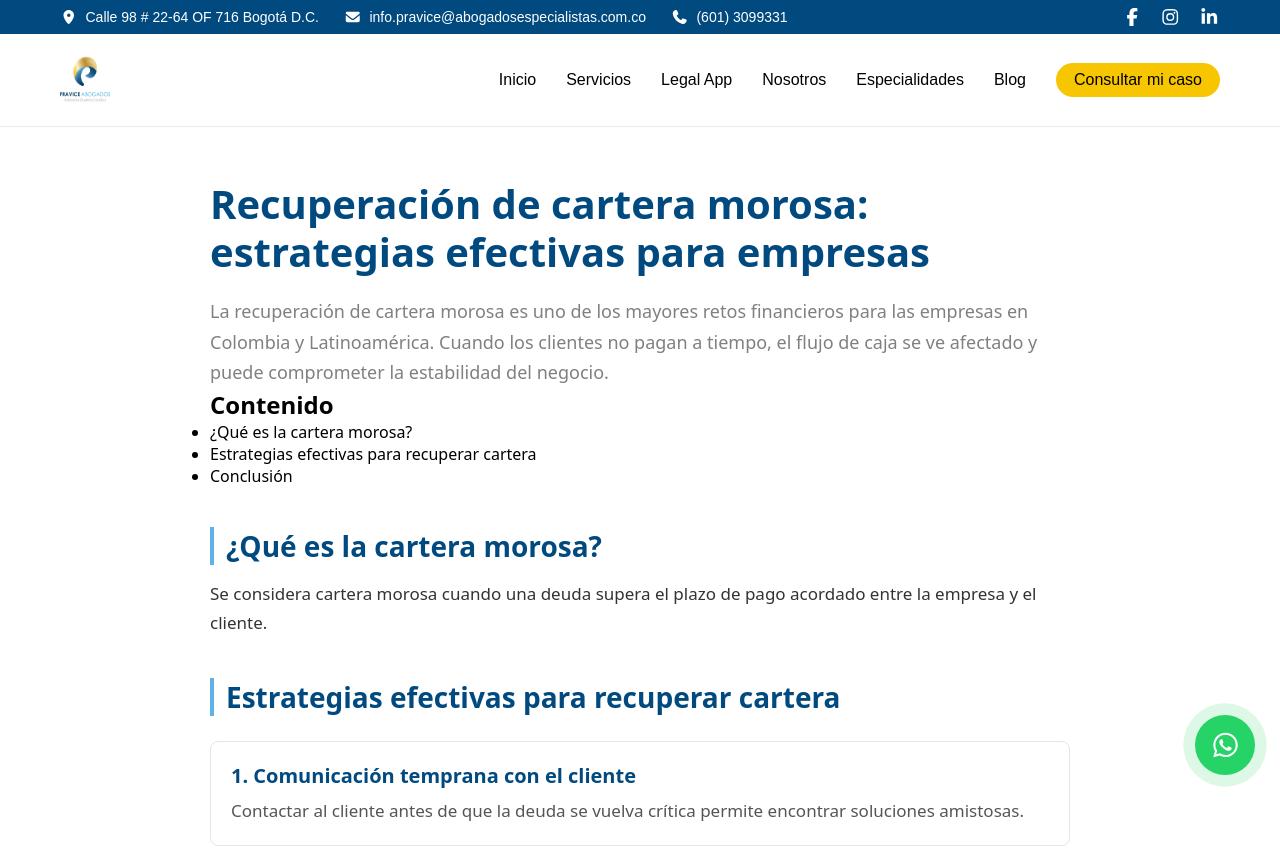
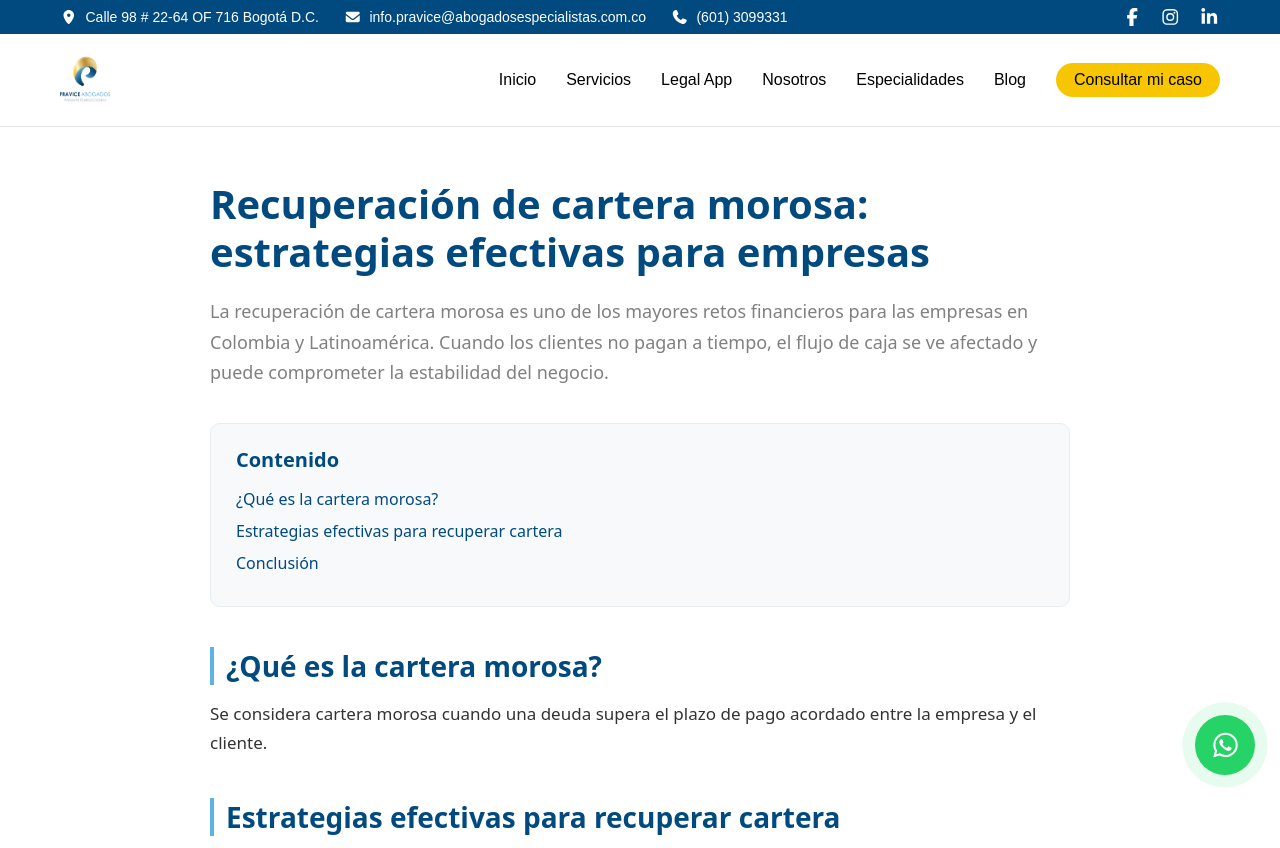
Before and after one commit to paginaswebpravice-prog/pravice-co, a Next.js app: page /blog/como-recuperar-cartera-morosa in a window 1280 px wide. Shown: the top 848 px of the page. Built offline with nearby package versions, Linux system fonts and the light colour scheme.

Commit message:
Fix styles in article in blog section

```diff
--- a/src/app/blog/como-recuperar-cartera-morosa/Article.module.css
+++ b/src/app/blog/como-recuperar-cartera-morosa/Article.module.css
@@ -23,6 +23,46 @@
   font-size: 18px;
   color: #808080;
   line-height: 1.7;
+  margin-bottom: 30px;
+}
+
+/* TABLE OF CONTENTS */
+
+.toc {
+  margin-top: 35px;
+  padding: 22px 25px;
+  background: #f7f9fb;
+  border-radius: 10px;
+  border: 1px solid #e6edf3;
+}
+
+.toc h2 {
+  font-size: 20px;
+  color: #004a80;
+  margin-bottom: 15px;
+}
+
+.toc ul {
+  list-style: none;
+  padding: 0;
+  margin: 0;
+}
+
+.toc li {
+  margin-bottom: 10px;
+}
+
+.toc a {
+  text-decoration: none;
+  color: #004a80;
+  font-size: 16px;
+  transition: 0.2s;
+  display: inline-block;
+}
+
+.toc a:hover {
+  color: #5eb3e4;
+  transform: translateX(3px);
 }
 
 /* SECTIONS */
@@ -89,3 +129,19 @@
 .conclusion p {
   color: #444;
 }
+
+/* RESPONSIVE */
+
+@media (max-width: 768px) {
+  .title {
+    font-size: 30px;
+  }
+
+  .section h2 {
+    font-size: 24px;
+  }
+
+  .toc {
+    padding: 18px;
+  }
+}
```
